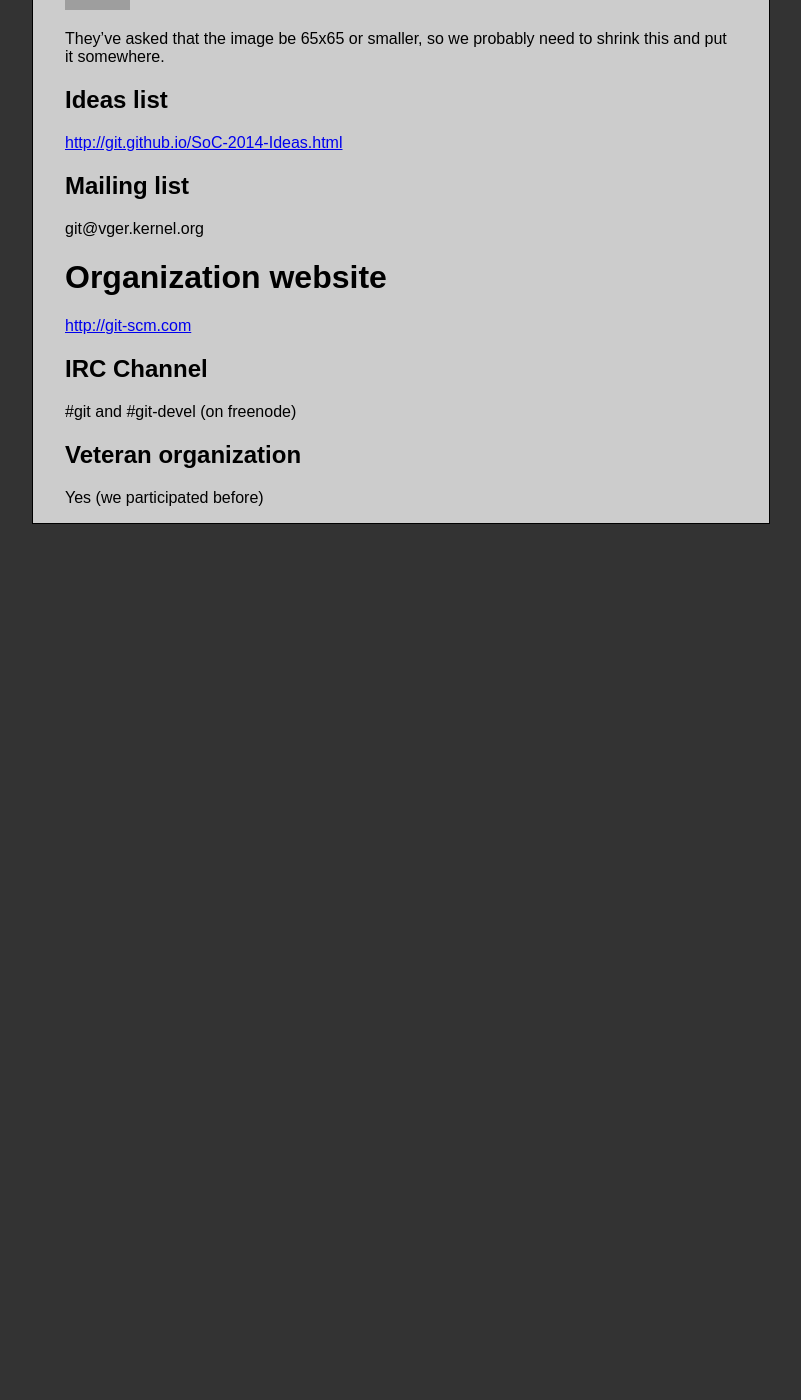
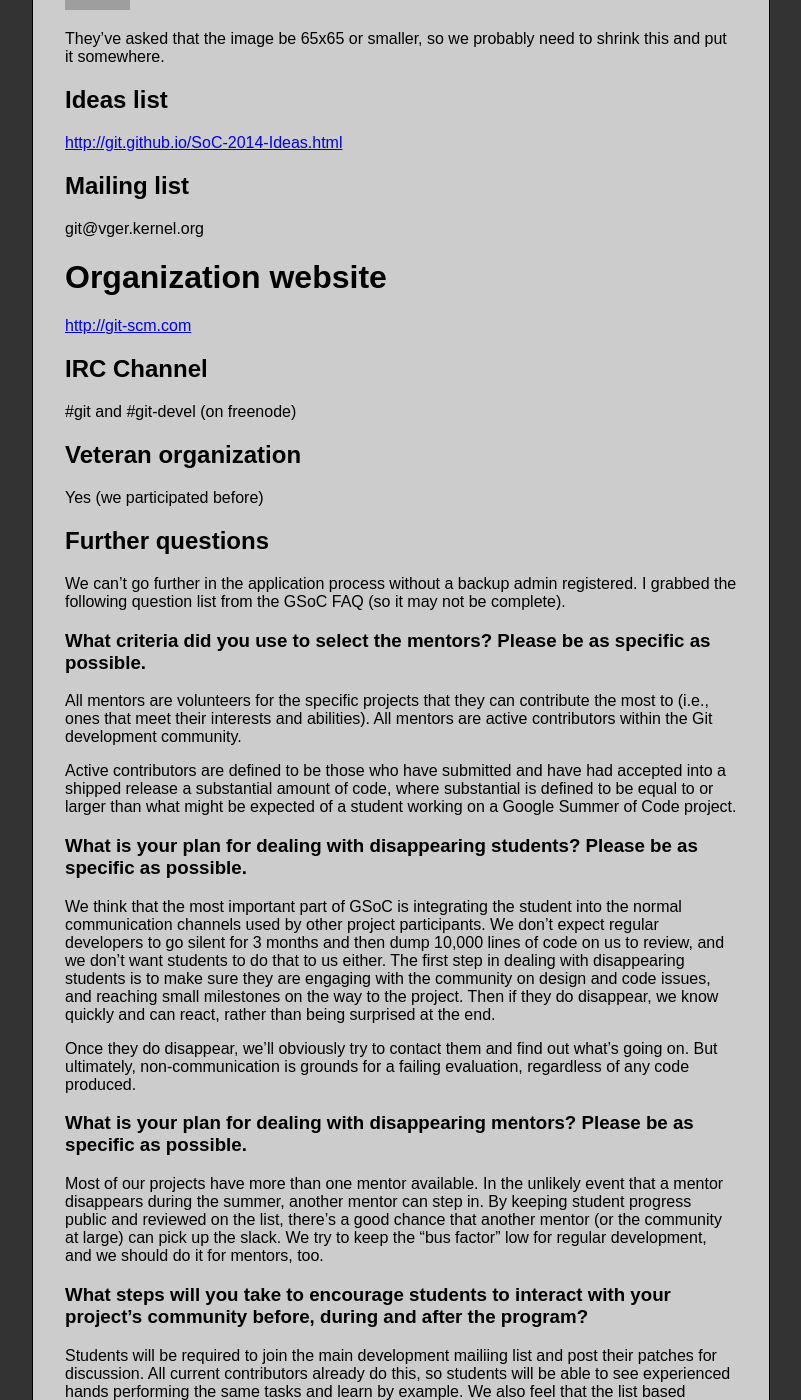
Before and after one commit to git/git.github.io, a Jekyll site: the page built from SoC-2014-Org-Application.md, in a window 1280 px wide and 1400 px high, scrolled down 631 px. Shown: the whole window, without its empty margins (308-1109 px from the left). Built offline with Jekyll 4.4.1, drawn with Linux system fonts in a browser that asks for light colours; Markdown is read by kramdown in place of the engine named in the settings; before the commit the page ends 1155 px from its top, so only the background shows below that; some of the changed text lies outside the part shown; grey boxes are pictures that could not be loaded.

Commit message:
SoC-2014: add more org application questions
These are taken from the FAQ, so there may be more once we
get to that part of the application (but we can't get there
until we have a backup admin).

```diff
--- a/SoC-2014-Org-Application.md
+++ b/SoC-2014-Org-Application.md
@@ -55,3 +55,101 @@
 ## Veteran organization
 
 Yes (we participated before)
+
+## Further questions
+
+We can't go further in the application process without a backup admin
+registered. I grabbed the following question list from the GSoC FAQ (so
+it may not be complete).
+
+### What criteria did you use to select the mentors? Please be as specific as possible.
+
+All mentors are volunteers for the specific projects that they can
+contribute the most to (i.e., ones that meet their interests and
+abilities). All mentors are active contributors within the Git
+development community.
+
+Active contributors are defined to be those who have submitted and have
+had accepted into a shipped release a substantial amount of code, where
+substantial is defined to be equal to or larger than what might be
+expected of a student working on a Google Summer of Code project.
+
+### What is your plan for dealing with disappearing students? Please be as specific as possible.
+
+We think that the most important part of GSoC is integrating the student
+into the normal communication channels used by other project
+participants. We don't expect regular developers to go silent for 3
+months and then dump 10,000 lines of code on us to review, and we don't
+want students to do that to us either. The first step in dealing with
+disappearing students is to make sure they are engaging with the
+community on design and code issues, and reaching small milestones on
+the way to the project. Then if they do disappear, we know quickly and
+can react, rather than being surprised at the end.
+
+Once they do disappear, we'll obviously try to contact them and find out
+what's going on. But ultimately, non-communication is grounds for a
+failing evaluation, regardless of any code produced.
+
+### What is your plan for dealing with disappearing mentors? Please be as specific as possible.
+
+Most of our projects have more than one mentor available. In the
+unlikely event that a mentor disappears during the summer, another
+mentor can step in. By keeping student progress public and reviewed on
+the list, there's a good chance that another mentor (or the community at
+large) can pick up the slack. We try to keep the "bus factor" low for
+regular development, and we should do it for mentors, too.
+
+### What steps will you take to encourage students to interact with your project's community before, during and after the program?
+
+Students will be required to join the main development mailiing list and
+post their patches for discussion. All current contributors already do
+this, so students will be able to see experienced hands performing the
+same tasks and learn by example. We also feel that the list based
+discussions will help the student to become and stay a member of the
+community.
+
+The traffic on the list is focused around Git feature development. We
+expect the students to stay current by at least skimming the messages,
+and participating in discussions that are close to their area of work.
+
+Students will also be required to post their work as a Git repository on
+a publicly available server so that their works-in-progress will be
+available for everyone to review. However, as patch review typically
+happens on the mailing list, we expect that to be the main venue for
+review of the students' work.
+
+Mentors will also exchange direct email with students on at least a
+weekly basis, if not more frequently. Students will be required to
+provide weekly progress reports back to their mentors, so that mentors
+are aware of the tasks that a student might be stuck on or are having
+difficulty with. The intent of the progress reports
+is to give the mentors a chance to provide suggestions for problem
+resolution back to the student.
+
+Frequent email and IRC interaction with mentors and other developers
+will be strongly encouraged by suggesting students post their questions
+and ideas to the mailing list, and to discuss them on #git.  Many
+developers either already hold "office-hours" on IRC, or have agreed to
+do so during the GSoC period.
+
+### Are you a new organization who has a Googler or other organization to vouch for you? If so, please list their name(s) here.
+
+N/A
+
+### Are you an established or larger organization who would like to vouch for a new organization applying this year? If so, please list their name(s) here.
+
+N/A
+
+
+### What will you do to encourage that your accepted students stick with the project after Google Summer of Code concludes?
+
+Ultimately we have no leverage over the students after they leave, so
+the best we can do is to help them form habits of interaction that they
+might find rewarding and want to continue with. We specifically don't
+want to give the student a "half project" that needs more work after the
+GSoC period is done. That's not fair to the student, nor to the project.
+
+Instead, we'd prefer to get the student involved in the day-to-day of
+interacting on the mailing list, reviewing code, and commenting on other
+people's ideas and problems. Those are things they can continue to do
+after GSoC ends, and those discussions can often spur more coding.
```
